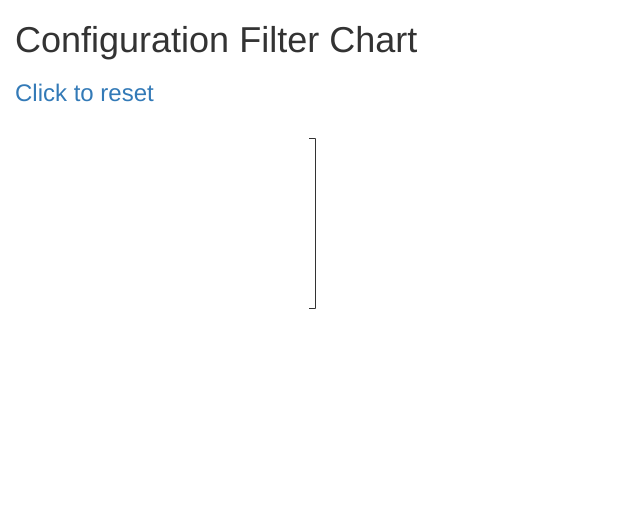
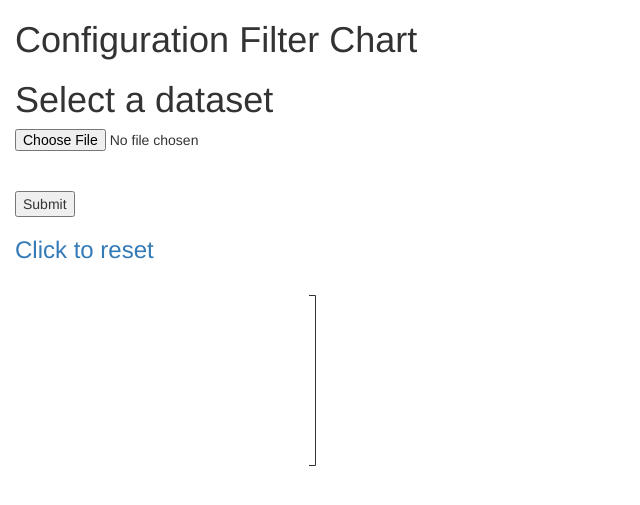
Before and after one commit to vai-sbu/ICE-tool, a Flask app: template templates/index.html in a window 1320 px wide; the page is wider, and only the part inside the window is pictured. Shown: the top 505 px of that part, without its empty margins (0-640 px from the left). Run offline with Flask 2, Linux system fonts and the light colour scheme; the template is opened without the code that fills it: most values are stand-ins (such as "Sample title", 1, 10 or a date in 2020); parts of the project's set-up code (start-up, migrations or seed data) failed here and were passed over; some libraries are stand-ins or nearby versions.

Commit message:
Add support to import dataset

```diff
--- a/app.py
+++ b/app.py
@@ -45,9 +45,6 @@ def index():
         column_received = request.form['column'] # Get the variable selected by the user
         value_received = request.form['value'] # Get the category within the variable selected by the user
         switch_received = request.form['switch'] # "on" or "off"
-        print(column_received)
-        print(value_received)
-        print(switch_received)
         filtered_data = data_dummy # Create a new dataframe to edit the values
         if value_received == 'all':
             unique_values = list(data[column_received].unique()) # Create a list of categories in the selected variable
@@ -101,6 +98,8 @@ def index():
 
         return jsonify(data_tosend)
     else:
+        if request.args.get('dataset'):
+            populate_data('dataset/' + request.args.get('dataset'))
         history_global = [] # Empty the history global array because the system is refreshed
         filtered_data = data_dummy # Create a new dataframe to edit the values
         on_cols = list(column_dummy[1:]) # List of bars that are turned on. Initially, all the bars are on. We start from 1st index because column_dummy[0] = Throughput
@@ -202,26 +201,30 @@ def index():
         data_tosend['75 Thp'] = filtered_data.Throughput.quantile(0.75)
         data_tosend['90 Thp'] = filtered_data.Throughput.quantile(0.9)
         data_tosend['Mean Thp'] = filtered_data.Throughput.mean()
-        pred_list = getPredictions(filtered_data, on_cols)
-        data_tosend['Pred List'] = pred_list
         # Sample the data to display on the frontend (This is to make the app run faster)
         if len(filtered_data.Throughput) > 10000:
             data_tosend['Data Thp'] = list(filtered_data.Throughput.sample(frac=0.2))
         else:
             data_tosend['Data Thp'] = list(filtered_data.Throughput)
+
         # History disctionary is added to history_global list to record a state change
         history_list = {"on_cols": list(on_cols), "off_cols": list(off_cols), "blacklist_cols": list(blacklist_cols), "Thp Max": filtered_data.Throughput.max(), "Thp Min": filtered_data.Throughput.min()}
         history_global.append(history_list)
         data_tosend['History'] = history_global
         return render_template('index.html', data=data_tosend)
 
-
-
-if __name__=="__main__":
-    '''
-        This method is run only once when the server is started
-    '''
-    data = pd.read_csv('dataset/systems_data.csv') # Reading the dataset is done only once when the server is started
+def populate_data(filename):
+    global on_cols
+    global off_cols
+    global history_global
+    global data_tosend
+    global data_dummy
+    global dataframes
+    global columns
+    global column_dummy
+    global blacklist_cols
+    data = pd.read_csv(filename) # Reading the dataset is done only once when the server is started
+    # data = pd.read_csv('dataset/dbserver_short.csv') # Reading the dataset is done only once when the server is started
     columns = list(data.columns) # Crete a list of columns in the dataset
     for col in columns[:-1]: # For all columns except throughput
         data[col] = data[col].apply(str) # Change the datatype for each column to be of type string so that there are no conflicts when performing calculations on each of the columns
@@ -234,5 +237,11 @@ if __name__=="__main__":
     dataframes = {} # This variable stores all variables in the dataset and the statistics of throughput for each of these variables. It is a dict of dataframes
     blacklist_cols = [] # It stores the variables for which the buttons are turned 'off'.
     history_global = [] # List used to store on_cols, off_cols and blacklist_cols for each state. Used for blockchain plot
+
+if __name__=="__main__":
+    '''
+        This method is run only once when the server is started
+    '''
+    populate_data('dataset/Webserver_Category_1.csv')
     app.run(debug=True)
     # app.run(host='0.0.0.0', threaded=True)
--- a/templates/index.html
+++ b/templates/index.html
@@ -18,6 +18,11 @@
     <body>
         <div class="container-fluid">
             <h1>Configuration Filter Chart</h1>
+            <h1>Select a dataset</h1>
+            <form action="/">
+                <input type="file" name="dataset"><br><br>
+                <input type="submit">
+            </form>
             <a href=".">
                 <h3>Click to reset</h3>
             </a>
@@ -25,10 +30,6 @@
                 <!-- Area 1 contains the bars for all variables in the dataset. Area 2 contains the result bar showing the Max and Min thp for complete dataset -->
                 <div class="col-lg-11 text-center" id="area1"></div>
                 <div class="col-lg-1" id="area2"></div>
-            </div>
-            <div class="row">
-                <!-- Area 4 contains the predictions -->
-                <div class="col-lg-12" id="area4"></div>
             </div>
             <div class="row">
                 <!-- Area 3 contains blockchain plot -->
@@ -42,7 +43,6 @@
             let data_imported = {{data | safe}};
         </script>
         <script src="{{ url_for('static', filename="js/blockchain.js")}}"></script>
-        <script src="{{ url_for('static', filename="js/prediction.js")}}"></script>
         <script src="{{ url_for('static', filename="js/barchart.js")}}"></script>
     </body>
 </html>
```
